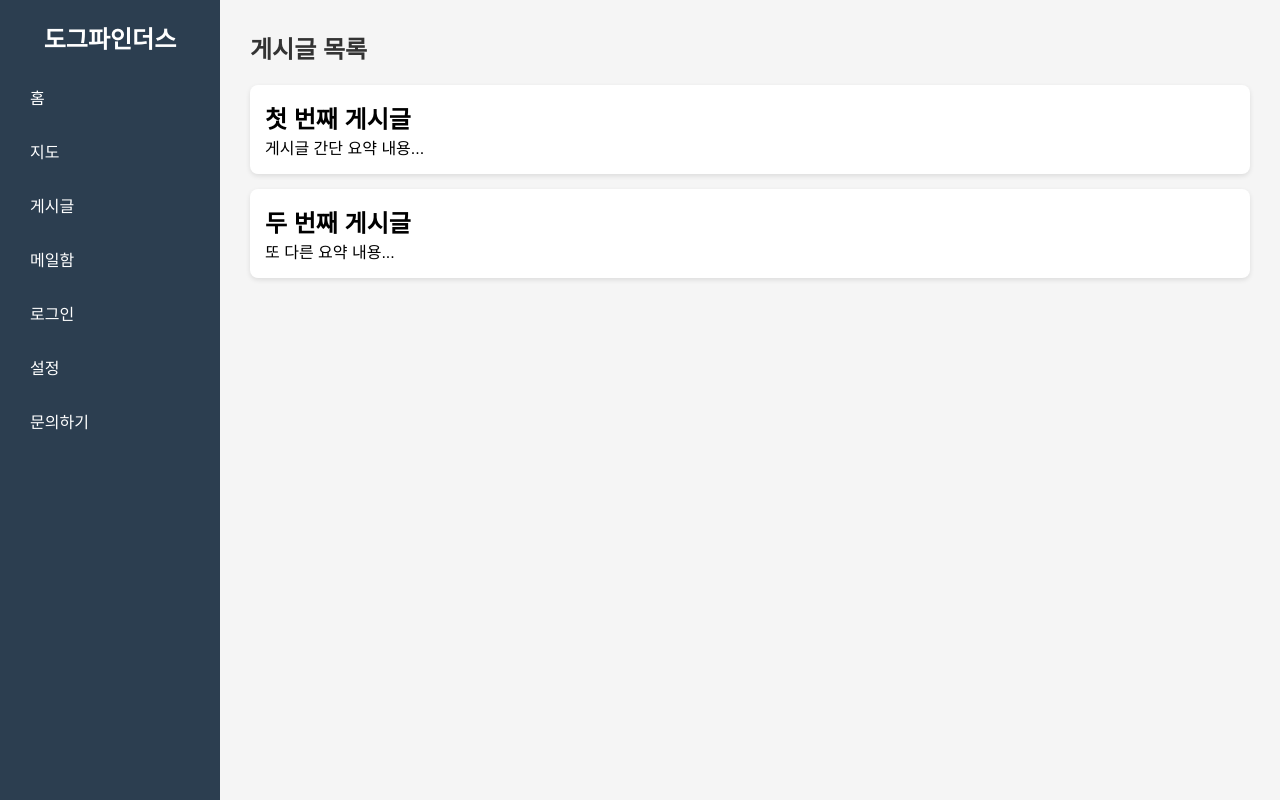
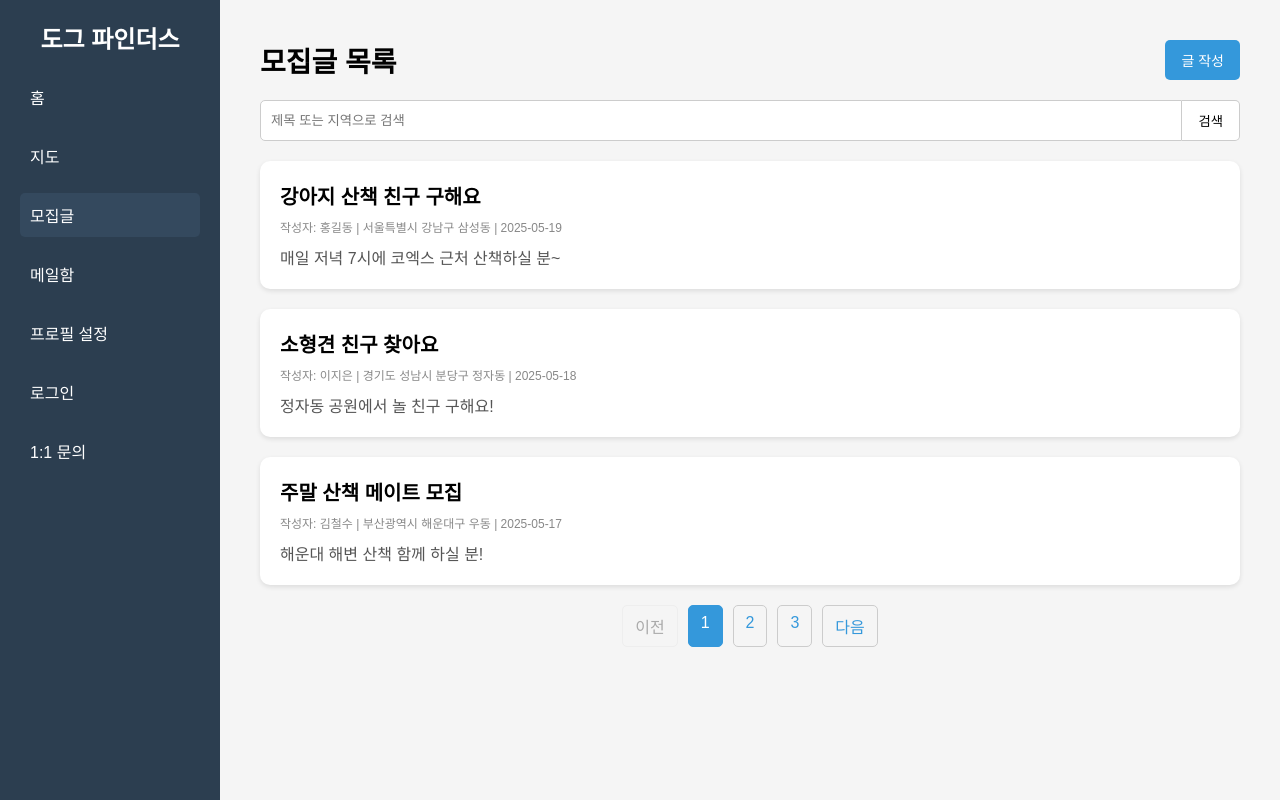
Before and after one commit to dog-finders/code, a web app: file code-main/public/html/post-list.html in a window 1280 px wide. Run offline with its HTML, style and script files only (its server is not run), Linux system fonts and the light colour scheme.

Commit message:
html 부분 수정

```diff
--- a/code-main/public/css/styles.css
+++ b/code-main/public/css/styles.css
@@ -26,3 +26,150 @@ form input, form textarea, form button, form select {
 .table { width:100%; border-collapse:collapse; }
 .table th, .table td { padding:10px; border:1px solid #ddd; text-align:left; }
 .map-container { width:100%; height:400px; background:#e0e0e0; border-radius:8px; }
+
+.signup-link {
+  text-align: center;
+  margin-top: 12px;
+  font-size: 0.9em;
+}
+.signup-link a {
+  color: #3498db;
+  text-decoration: none;
+}
+.signup-link a:hover {
+  text-decoration: underline;
+}
+
+/* 공통 리셋 및 박스 모델 */
+* {
+  margin: 0;
+  padding: 0;
+  box-sizing: border-box;
+  font-family: sans-serif;
+}
+
+/* 전체 레이아웃 */
+body {
+  display: flex;
+  height: 100vh;
+  background: #f5f5f5;
+}
+
+/* 사이드바 */
+.sidebar {
+  width: 220px;
+  background: #2c3e50;
+  color: #fff;
+  padding: 20px;
+}
+.sidebar h2 {
+  text-align: center;
+  font-size: 24px;
+  margin-bottom: 20px;
+}
+.sidebar ul {
+  list-style: none;
+}
+.sidebar li {
+  margin: 15px 0;
+}
+.sidebar a {
+  display: block;
+  color: #fff;
+  text-decoration: none;
+  padding: 10px;
+  border-radius: 5px;
+}
+.sidebar a:hover,
+.sidebar a.active {
+  background: #34495e;
+}
+
+/* 일반 메인 영역 */
+.main {
+  flex: 1;
+  padding: 30px;
+  overflow-y: auto;
+}
+
+/* — 로그인 페이지 전용 스타일 — */
+html[data-page="login"] body {
+  display: flex;
+  height: 100vh;
+  background: #f5f5f5;
+}
+
+html[data-page="login"] .main {
+  display: flex;
+  align-items: center;
+  justify-content: center;
+}
+
+html[data-page="login"] .form-card {
+  background: #fff;
+  padding: 40px 30px;
+  border-radius: 10px;
+  box-shadow: 0 2px 8px rgba(0,0,0,0.1);
+  width: 100%;
+  max-width: 380px;
+  text-align: center;
+}
+
+html[data-page="login"] .form-card h1 {
+  margin-bottom: 20px;
+  font-size: 24px;
+  color: #333;
+}
+
+html[data-page="login"] .form-card form {
+  display: flex;
+  flex-direction: column;
+}
+
+html[data-page="login"] .form-card input {
+  margin-bottom: 15px;
+  padding: 12px;
+  border: 1px solid #ccc;
+  border-radius: 5px;
+}
+
+html[data-page="login"] .form-card button {
+  padding: 12px;
+  background: #3498db;
+  color: #fff;
+  border: none;
+  border-radius: 5px;
+  cursor: pointer;
+}
+
+html[data-page="login"] .form-card button:hover {
+  background: #2980b9;
+}
+
+html[data-page="login"] .signup-link {
+  margin-top: 12px;
+  font-size: 0.9em;
+}
+
+html[data-page="login"] .signup-link a {
+  color: #3498db;
+  text-decoration: none;
+}
+
+html[data-page="login"] .signup-link a:hover {
+  text-decoration: underline;
+}
+
+
+
+.main .image-container {
+  text-align: center;
+  margin-top: 30px;
+}
+
+.main .pet-img {
+  max-width: 80%;
+  height: auto;
+  border-radius: 8px;
+  box-shadow: 0 2px 6px rgba(0,0,0,0.1);
+}
--- a/code-main/public/html/post-list.html
+++ b/code-main/public/html/post-list.html
@@ -1,33 +1,122 @@
 <!DOCTYPE html>
-<html lang="ko" data-page="post-list">
+<html lang="ko">
 <head>
-  <meta charset="UTF-8">
-  <title>게시글 목록</title>
-  <link rel="stylesheet" href="../css/styles.css">
-  <script src="../js/scripts.js" defer></script>
+  <meta charset="UTF-8"/>
+  <meta name="viewport" content="width=device-width, initial-scale=1.0"/>
+  <title>모집글 목록 - 도그 파인더스</title>
+  <style>
+    * { margin:0; padding:0; box-sizing:border-box; font-family:sans-serif; }
+    body { display:flex; height:100vh; background:#f5f5f5; }
+    .sidebar {
+      width:220px; background:#2c3e50; color:#fff; padding:20px;
+    }
+    .sidebar h2 { text-align:center; font-size:24px; margin-bottom:20px; }
+    .sidebar ul { list-style:none; }
+    .sidebar li { margin:15px 0; }
+    .sidebar a {
+      color:#fff; text-decoration:none; display:block;
+      padding:10px; border-radius:5px;
+    }
+    .sidebar a:hover,
+    .sidebar a.active { background:#34495e; }
+    .main {
+      flex:1; padding:40px; overflow-y:auto;
+    }
+    .header {
+      display:flex; justify-content:space-between; align-items:center;
+      margin-bottom:20px;
+    }
+    .header h1 { font-size:28px; }
+    .btn {
+      display:inline-block; padding:10px 16px;
+      background:#3498db; color:#fff;
+      text-decoration:none; border-radius:5px;
+      font-size:14px;
+    }
+    .btn:hover { background:#2980b9; }
+    .search { display:flex; margin-bottom:20px; }
+    .search input {
+      flex:1; padding:10px;
+      border:1px solid #ccc;
+      border-radius:5px 0 0 5px;
+    }
+    .search button {
+      padding:10px 16px;
+      border:1px solid #ccc;
+      border-left:0;
+      border-radius:0 5px 5px 0;
+      background:#fff; cursor:pointer;
+    }
+    .post-card {
+      background:#fff; border-radius:10px;
+      padding:20px;
+      box-shadow:0 2px 5px rgba(0,0,0,0.1);
+      margin-bottom:20px;
+    }
+    .post-card h2 { font-size:20px; margin-bottom:8px; }
+    .post-card .meta {
+      font-size:12px; color:#888; margin-bottom:10px;
+    }
+    .post-card p { color:#555; }
+    .pagination {
+      display:flex; justify-content:center; margin-top:20px;
+    }
+    .pagination a {
+      margin:0 5px; padding:8px 12px;
+      text-decoration:none; color:#3498db;
+      border:1px solid #ccc; border-radius:5px;
+    }
+    .pagination a.active {
+      background:#3498db; color:#fff; border-color:#3498db;
+    }
+    .pagination a.disabled {
+      color:#aaa; border-color:#eee; cursor:default;
+    }
+  </style>
 </head>
 <body>
   <aside class="sidebar">
-    <h2>도그파인더스</h2>
+    <h2>도그 파인더스</h2>
     <ul>
       <li><a href="index.html">홈</a></li>
       <li><a href="map.html">지도</a></li>
-      <li><a href="post-list.html">게시글</a></li>
+      <li><a href="post-list.html" class="active">모집글</a></li>
       <li><a href="mailbox.html">메일함</a></li>
+      <li><a href="settings.html">프로필 설정</a></li>
       <li><a href="login.html">로그인</a></li>
-      <li><a href="settings.html">설정</a></li>
-      <li><a href="contact.html">문의하기</a></li>
+      <li><a href="contact.html">1:1 문의</a></li>
     </ul>
   </aside>
   <main class="main">
-    <h1>게시글 목록</h1>
-    <div class="card">
-      <h2>첫 번째 게시글</h2>
-      <p>게시글 간단 요약 내용...</p>
+    <div class="header">
+      <h1>모집글 목록</h1>
+      <a href="post-create.html" class="btn">글 작성</a>
     </div>
-    <div class="card">
-      <h2>두 번째 게시글</h2>
-      <p>또 다른 요약 내용...</p>
+    <div class="search">
+      <input type="text" placeholder="제목 또는 지역으로 검색">
+      <button>검색</button>
+    </div>
+    <div class="post-card">
+      <h2>강아지 산책 친구 구해요</h2>
+      <div class="meta">작성자: 홍길동 | 서울특별시 강남구 삼성동 | 2025-05-19</div>
+      <p>매일 저녁 7시에 코엑스 근처 산책하실 분~</p>
+    </div>
+    <div class="post-card">
+      <h2>소형견 친구 찾아요</h2>
+      <div class="meta">작성자: 이지은 | 경기도 성남시 분당구 정자동 | 2025-05-18</div>
+      <p>정자동 공원에서 놀 친구 구해요!</p>
+    </div>
+    <div class="post-card">
+      <h2>주말 산책 메이트 모집</h2>
+      <div class="meta">작성자: 김철수 | 부산광역시 해운대구 우동 | 2025-05-17</div>
+      <p>해운대 해변 산책 함께 하실 분!</p>
+    </div>
+    <div class="pagination">
+      <a href="#" class="disabled">이전</a>
+      <a href="#" class="active">1</a>
+      <a href="#">2</a>
+      <a href="#">3</a>
+      <a href="#">다음</a>
     </div>
   </main>
 </body>
```
Also changed, not shown: code-main/public/html/index.html (+18 -5 lines), code-main/public/html/login.html (+8 -3 lines), code-main/public/html/signup.html (added, +114 -0 lines), code-main/assets/dog.png (deleted).
